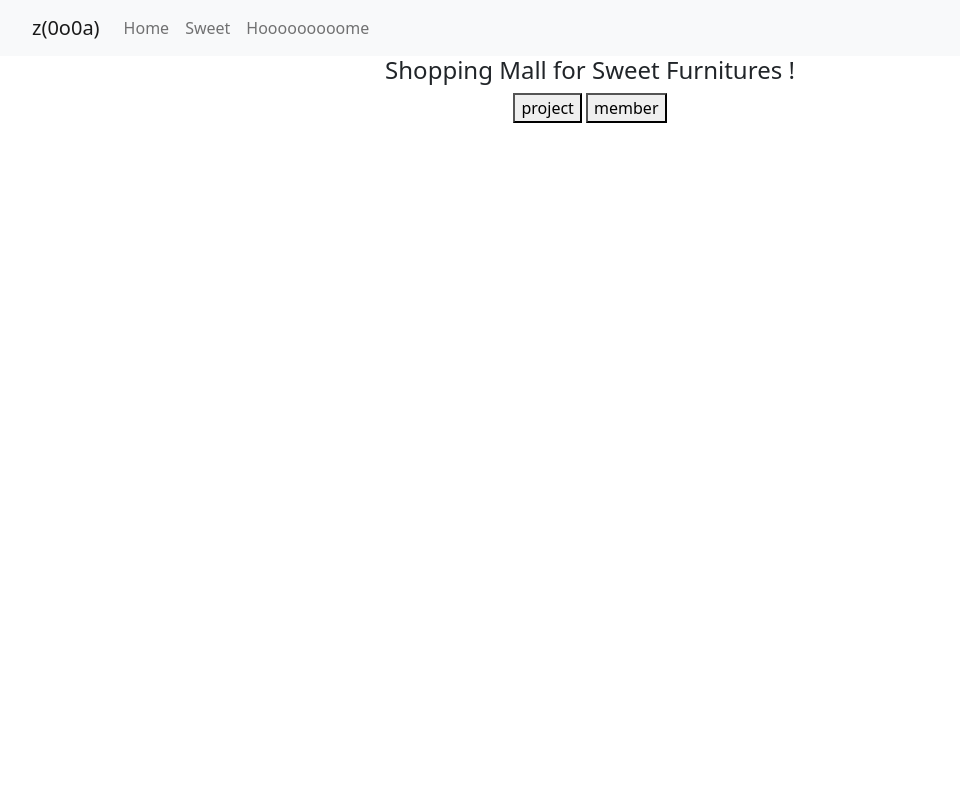
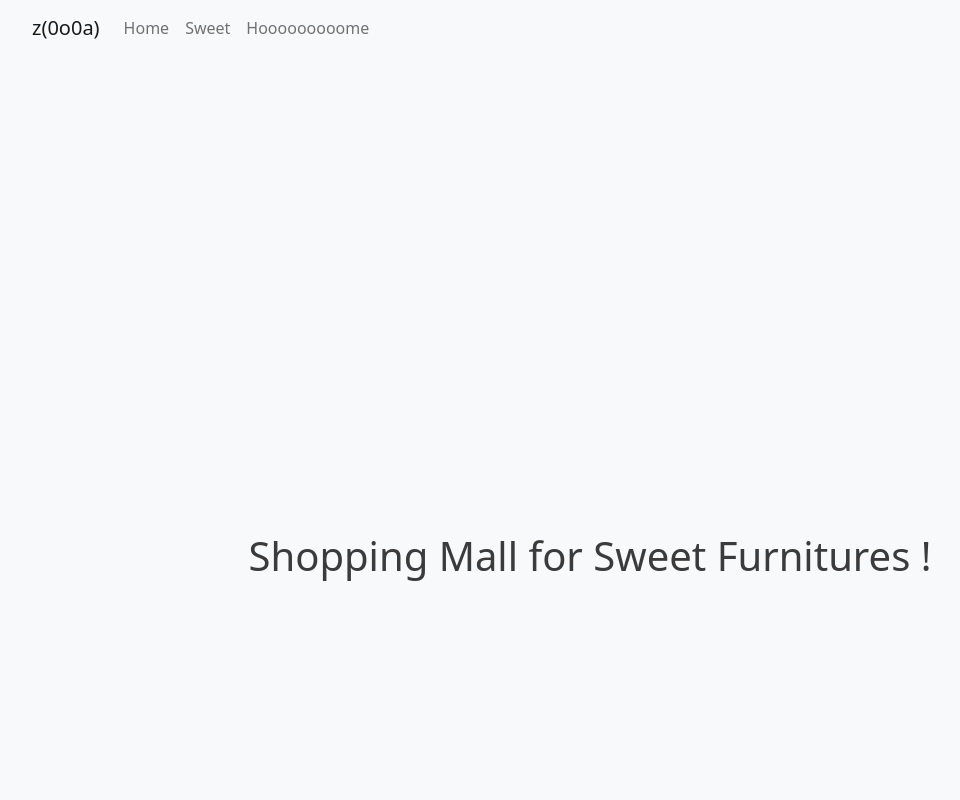
Before and after one commit to zzoaJW/cashop, a React (Create React App) app: page /about in a window 1280 px wide. Shown: the top 800 px of the page, without its empty margins (50-1010 px from the left). Built offline with nearby package versions, Linux system fonts and the light colour scheme.

Commit message:
aboutPage 디자인 수정

```diff
--- a/src/pages/aboutPage.js
+++ b/src/pages/aboutPage.js
@@ -1,7 +1,17 @@
 import '../App.css';
 import { useEffect, useState } from "react";
-import { motion } from "framer-motion";
 import { useNavigate, Outlet } from "react-router-dom";
+import styled from 'styled-components';
+
+import temp from "../imgs/mainbannerimg.jpg";
+
+let Title = styled.h1`
+    color : #3b3b3b;
+    height : 1000px;
+    display : flex;
+    justify-content: center;
+    align-items : center;
+`
 
 function AboutPage(){
     let navigate = useNavigate();
@@ -14,10 +24,14 @@ function AboutPage(){
 
 
     return (
-        <div className={'container anim_fade_start ' + animEnd}>
-            <h4>Shopping Mall for Sweet Furnitures !</h4>
-            <button onClick={()=>{ navigate("/about/project")}}>project</button> <button onClick={()=>{ navigate("/about/member")}}>member</button>
-            <Outlet/>
+        <div style={{backgroundColor:'#f8f9fa'}} className={'anim_fade_start ' + animEnd}>
+            <div><Title>Shopping Mall for Sweet Furnitures !</Title></div>
+            <div><Title>This project is simple React practice.</Title></div>
+            <div><Title>with Redux, style-component, Bootstrap ...</Title></div>
+            <div><Title>Made by z(0o0a)</Title></div>
+            <div><img style={{width:'100%', marginBottom:'200px'}} src={temp}></img></div>
+            {/* <button onClick={()=>{ navigate("/about/project")}}>project</button> <button onClick={()=>{ navigate("/about/member")}}>member</button>
+            <Outlet/> */}
         </div>
     )
 }
```
